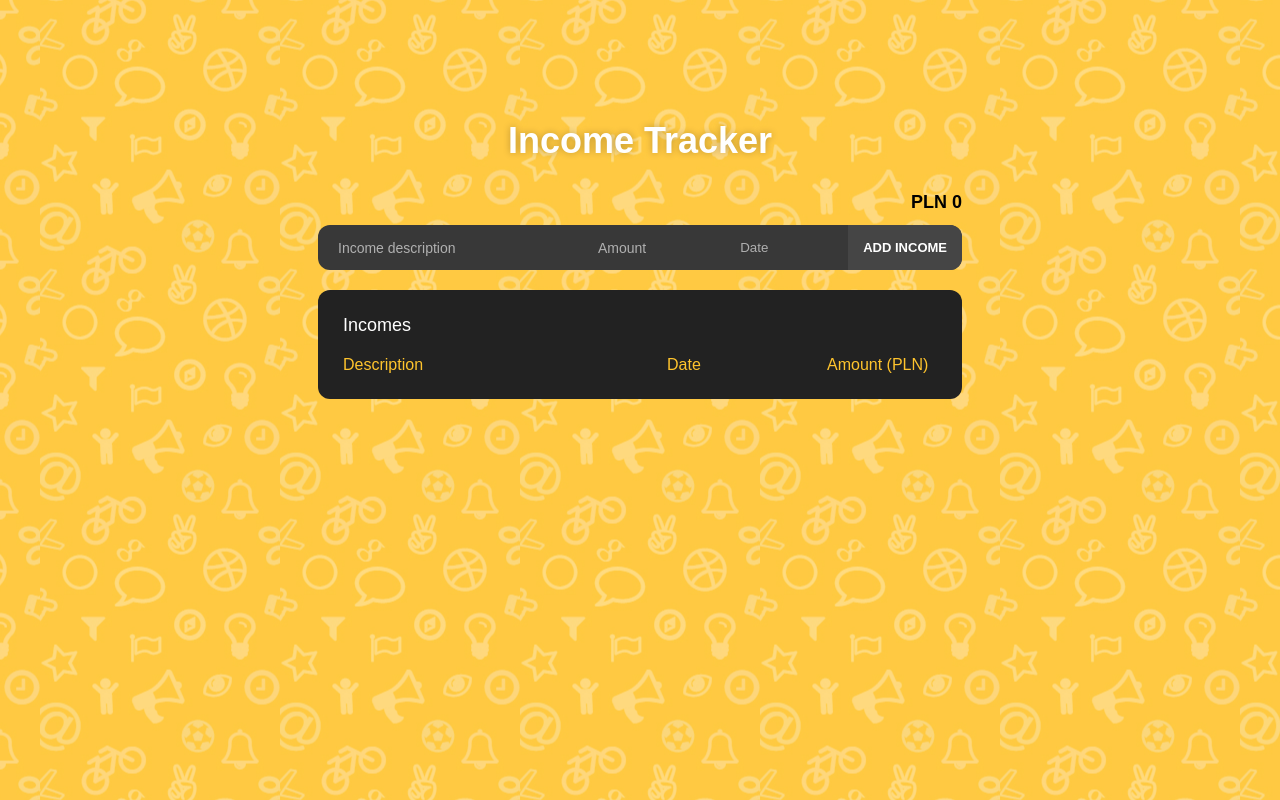
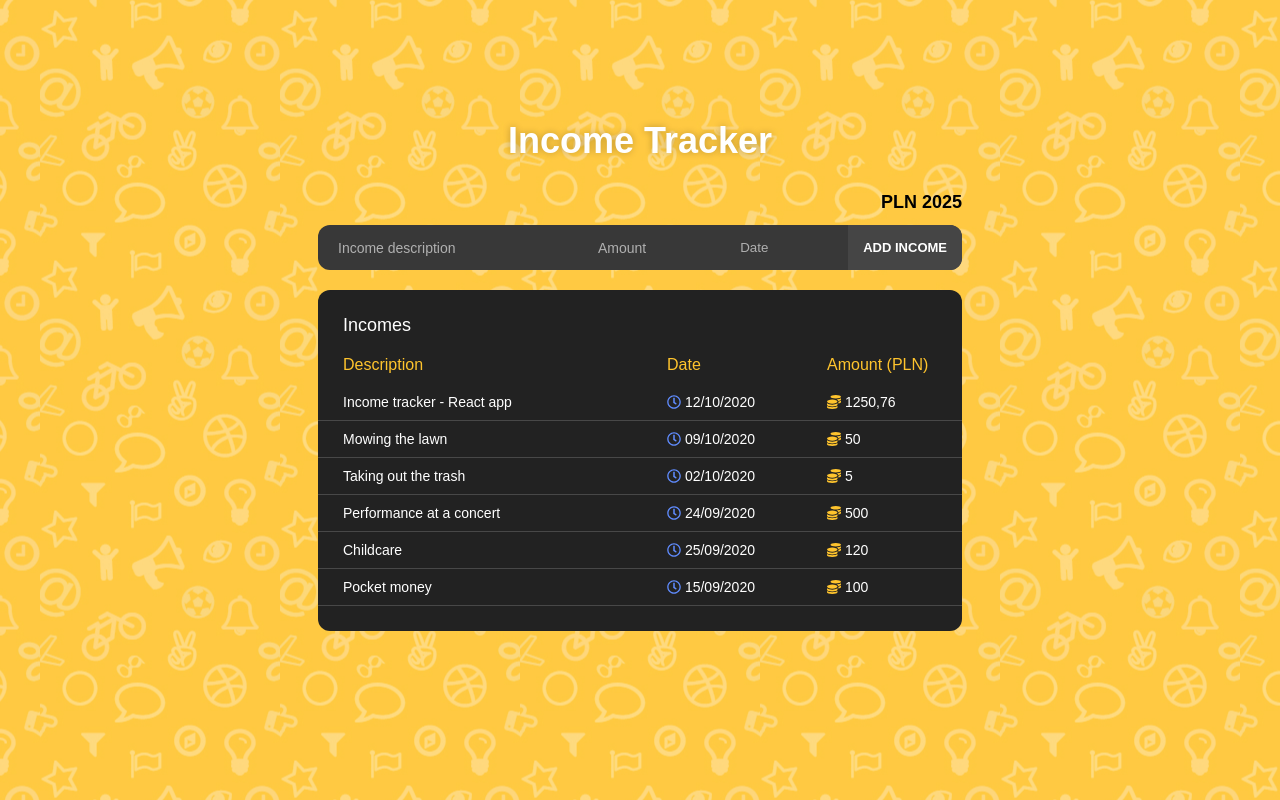
Before and after one commit to rawic/Income-tracker, a React (Create React App) app: page / in a window 1280 px wide. Built offline with nearby package versions, Linux system fonts and the light colour scheme.

Commit message:
Add dummy data, font awesome icons

```diff
--- a/jsconfig.json
+++ b/jsconfig.json
@@ -1,6 +1,7 @@
 {
   "compilerOptions": {
-    "target": "esnext",
+    "target": "ES6",
+    "module": "commonjs",
     "baseUrl": "src"
   },
   "include": ["src"]
--- a/package.json
+++ b/package.json
@@ -2,6 +2,10 @@
   "name": "mini-react-income-tracker",
   "version": "0.1.0",
   "dependencies": {
+    "@fortawesome/fontawesome-svg-core": "^1.2.32",
+    "@fortawesome/free-regular-svg-icons": "^5.15.1",
+    "@fortawesome/free-solid-svg-icons": "^5.15.1",
+    "@fortawesome/react-fontawesome": "^0.1.11",
     "@testing-library/jest-dom": "^4.2.4",
     "@testing-library/react": "^9.3.2",
     "@testing-library/user-event": "^7.1.2",
--- a/src/App.js
+++ b/src/App.js
@@ -1,11 +1,12 @@
 import React, { useState, useEffect } from 'react';
+import initialIncomes from './data';
 import Layout from './components/Layout/Layout';
 import Header from './components/Header/Header';
 import IncomeForm from './components/Income/Form/Form';
 import IncomeList from './components/Income/List/List';
 
 const App = () => {
-  const [income, setIncome] = useState([]);
+  const [income, setIncome] = useState(initialIncomes);
   const [totalIncome, setTotalIncome] = useState(0);
 
   useEffect(() => {
--- a/src/components/Income/List/ListItem/ListItem.js
+++ b/src/components/Income/List/ListItem/ListItem.js
@@ -1,4 +1,6 @@
-import React from 'react';
+import React, { useContext } from 'react';
+import { ThemeContext } from 'styled-components';
+import { FontAwesomeIcon } from '@fortawesome/react-fontawesome';
 import { StyledListItem, StyledSingleInfo } from './ListItem.styles';
 
 // TODO: Improve component name
@@ -13,6 +15,8 @@ const ListItem = ({
     removeIncome(i);
   };
 
+  const themeContext = useContext(ThemeContext);
+
   return (
     <StyledListItem>
       {/* <button onClick={() => handleRemove(index)} type="button">
@@ -20,8 +24,20 @@ const ListItem = ({
       </button> */}
       {/* TODO: Pass it as an array? */}
       <StyledSingleInfo>{description}</StyledSingleInfo>
-      <StyledSingleInfo>{date}</StyledSingleInfo>
-      <StyledSingleInfo>{amount}</StyledSingleInfo>
+      <StyledSingleInfo>
+        <FontAwesomeIcon
+          icon={['far', 'clock']}
+          color={themeContext.color.secondary}
+        />{' '}
+        {date}
+      </StyledSingleInfo>
+      <StyledSingleInfo>
+        <FontAwesomeIcon
+          icon={['fas', 'coins']}
+          color={themeContext.color.highlight}
+        />{' '}
+        {amount}
+      </StyledSingleInfo>
     </StyledListItem>
   );
 };
--- a/src/components/Table/Table.styles.js
+++ b/src/components/Table/Table.styles.js
@@ -2,6 +2,7 @@ import styled from 'styled-components';
 
 export const StyledHeadings = styled.div`
   display: flex;
+  margin-bottom: 10px;
 `;
 
 export const StyledHeading = styled.p`
--- /dev/null
+++ b/src/data.js
@@ -0,0 +1,40 @@
+const incomes = [
+  {
+    id: 1,
+    description: 'Income tracker - React app',
+    date: '12/10/2020',
+    amount: '1250,76',
+  },
+  {
+    id: 2,
+    description: 'Mowing the lawn',
+    date: '09/10/2020',
+    amount: '50',
+  },
+  {
+    id: 3,
+    description: 'Taking out the trash',
+    date: '02/10/2020',
+    amount: '5',
+  },
+  {
+    id: 5,
+    description: 'Performance at a concert',
+    date: '24/09/2020',
+    amount: '500',
+  },
+  {
+    id: 4,
+    description: 'Childcare',
+    date: '25/09/2020',
+    amount: '120',
+  },
+  {
+    id: 6,
+    description: 'Pocket money',
+    date: '15/09/2020',
+    amount: '100',
+  },
+];
+
+export default incomes;
--- /dev/null
+++ b/src/fontawesome.js
@@ -0,0 +1,5 @@
+import { library } from '@fortawesome/fontawesome-svg-core';
+import { faCoins } from '@fortawesome/free-solid-svg-icons';
+import { faClock } from '@fortawesome/free-regular-svg-icons';
+
+library.add(faClock, faCoins);
--- a/src/index.js
+++ b/src/index.js
@@ -1,6 +1,6 @@
 import React from 'react';
 import ReactDOM from 'react-dom';
-import './index.css';
+import './fontawesome';
 import App from './App';
 
 ReactDOM.render(
```
Also changed, not shown: 2 other files (tests, documents, lock files or other folders).
